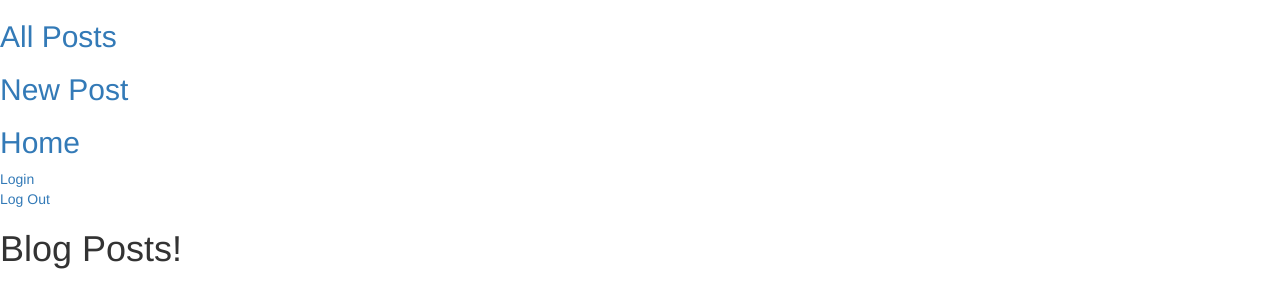
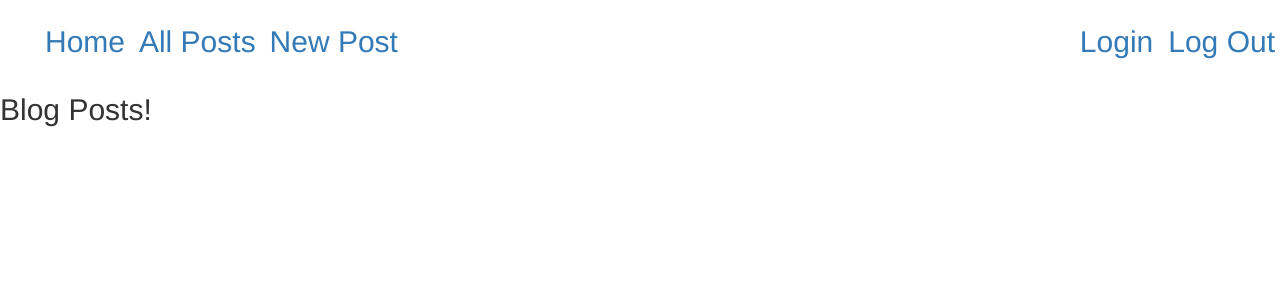
Before and after one commit to KajaGrabowska/blogz, a Flask app: page /blog in a window 1280 px wide. Shown: the top 308 px of the page. Run offline with Flask 2, Linux system fonts and the light colour scheme; data that the repository does not hold is empty; some libraries are stand-ins or nearby versions.

Commit message:
Finished the assignment

```diff
--- a/main.py
+++ b/main.py
@@ -49,16 +49,15 @@ def login():
         username = request.form['username']
         password = request.form['password']
         user = User.query.filter_by(username=username).first()
-        if user and password:
+        if user and user.password == password:
             session['username'] = username
             return redirect('/newpost')
-        if user and not password:
+        if user and user.password != password:
             flash("Incorrect password")
             return redirect('/login')
-        if not username:
+        if not user:
             flash("Username does not exist")
             return redirect('/login')
-
 
 @app.route('/logout')
 def logout():
--- a/templates/base.html
+++ b/templates/base.html
@@ -4,28 +4,66 @@
         <title>Blogz</title>
         <link rel="stylesheet" href="https://maxcdn.bootstrapcdn.com/bootstrap/3.3.7/css/bootstrap.min.css">
         <style type="text/css">
-            nav {
-                display: block;
+            body {
+	            width: 100%;
+	            max-width: 1400px;
+	            margin: 0 auto;
+	            background-color: white;
+
+            }
+
+            nav li {
+                display: inline-block;
+                padding: 5px;
             }
             .error {
                 color: red;
+            }
+            .log {
+                display: inline-flex;
+                float: right;
+                padding-left: 10px;
+            }
+            .tag {
+                font-style: italic;
+                font-size: 0.9em;
+            }
+            .title {
+                font-size: 2.5em;
+                font-weight: bold;
+            }
+            .blog {
+                font-size: 2em;
+            }
+            .post {
+                display: block;
+                text-align: center;
+                position: absolute;
+                left: 42%;
+                padding: 5px;
+                padding-top: 50px;
+            }
+            .post2 {
+                display: block;
+                padding: 10px;
+            }
+            .user {
+                font-size: 1.5em;
             }
         </style>
     </head>
 <body>
 
     <nav>
-        <h2><a href="/blog">All Posts</a></h2>
-        <h2><a href="/newpost">New Post</a></h2>
-        <h2><a href="/">Home</a></h2>
+        <ul>
+            <li><h2><a href="/">Home</a></h2></li>
+            <li><h2><a href="/blog">All Posts</a></h2></li>
+            <li><h2><a href="/newpost">New Post</a></h2></li>
+            <li class="log"><h2><a href='/logout'>Log Out</a></h2></li>
+            <li class="log"><h2><a href='/login'>Login</a></h2></li>
+        </ul>
     </nav>
 
-    <div>
-        <a href='/login'>Login</a>
-    </div>
-    <div>
-        <a href='/logout'>Log Out</a>
-    </div>
 
     {% with messages = get_flashed_messages(with_categories=True) %}
             <ul>
--- a/templates/blog.html
+++ b/templates/blog.html
@@ -3,13 +3,14 @@
 {% block content %}
 
 
-<h1>Blog Posts!</h1>
-
-{% for blog in blog_posts %}
-<p><a href="./blog?id={{blog.id}}">{{blog.title}}</a><br>{{blog.body}}</p>
-<p>Written by <a href="./blog?user={{blog.owner.id}}">{{blog.owner.username}}</a></p>
+<h2>Blog Posts!</h2>
+<div class="post2">
+    {% for blog in blog_posts %}
+    <p><a href="./blog?id={{blog.id}}">{{blog.title}}</a><br>{{blog.body}}</p>
+    <p class="tag">Written by <a href="./blog?user={{blog.owner.id}}">{{blog.owner.username}}</a></p>
+    <br>
 
 {% endfor %}
-
+</div>
 
 {% endblock %}
--- a/templates/login.html
+++ b/templates/login.html
@@ -1,7 +1,7 @@
 {% extends "base.html" %}
 
 {% block content %}
-<h1>Login</h1>
+<h2>Login</h2>
 <form action="/login" method="post">
     <table>
         <tr>
@@ -19,5 +19,6 @@
     </table>
     <input type="submit" value="Submit">
 </form>
+<br>
 <p>Don't have an account? <a href="/signup">Create one!</a></p>
 {% endblock %}
--- a/templates/signup.html
+++ b/templates/signup.html
@@ -1,7 +1,7 @@
 {% extends "base.html" %}
 
 {% block content %}
-<h1>Signup</h1>
+<h2>Signup</h2>
 <form action="/signup" method="post">
     <table>
         <tr>
```
Also changed, not shown: templates/index.html (+4 -3 lines), templates/post.html (+7 -3 lines), templates/user_page.html (+5 -2 lines).
